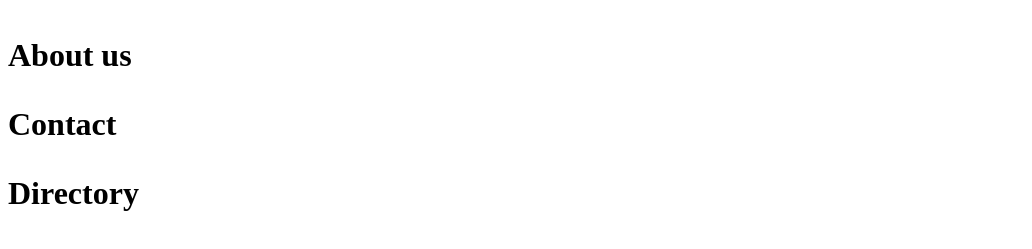
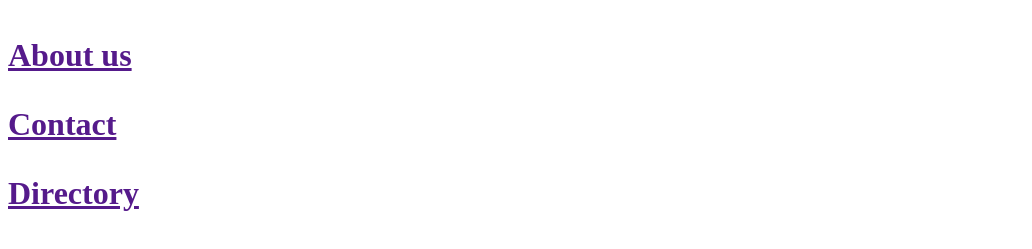
Before and after one commit to emmaeluwa/ebubechukwu-test-site, a plain HTML site: page index.html in a window 1280 px wide. Shown: the part 261-510 px from the top of the page, without its empty margins (0-1032 px from the left). Drawn offline with Linux system fonts and the light colour scheme.

Commit message:
my changes in the navigation menu

```diff
--- a/index.html
+++ b/index.html
@@ -10,7 +10,7 @@
     </h>
 
     <nav>
-        <p><a href=""></a>About us</p>
-        <p><a href=""></a>Contact</p>
-        <p><a href=""></a>Directory</p>
+        <a href=""><p>About us</p></a>
+        <a href=""><p>Contact</p></a>
+        <a href=""><p>Directory</p></a>
     </nav>
```
